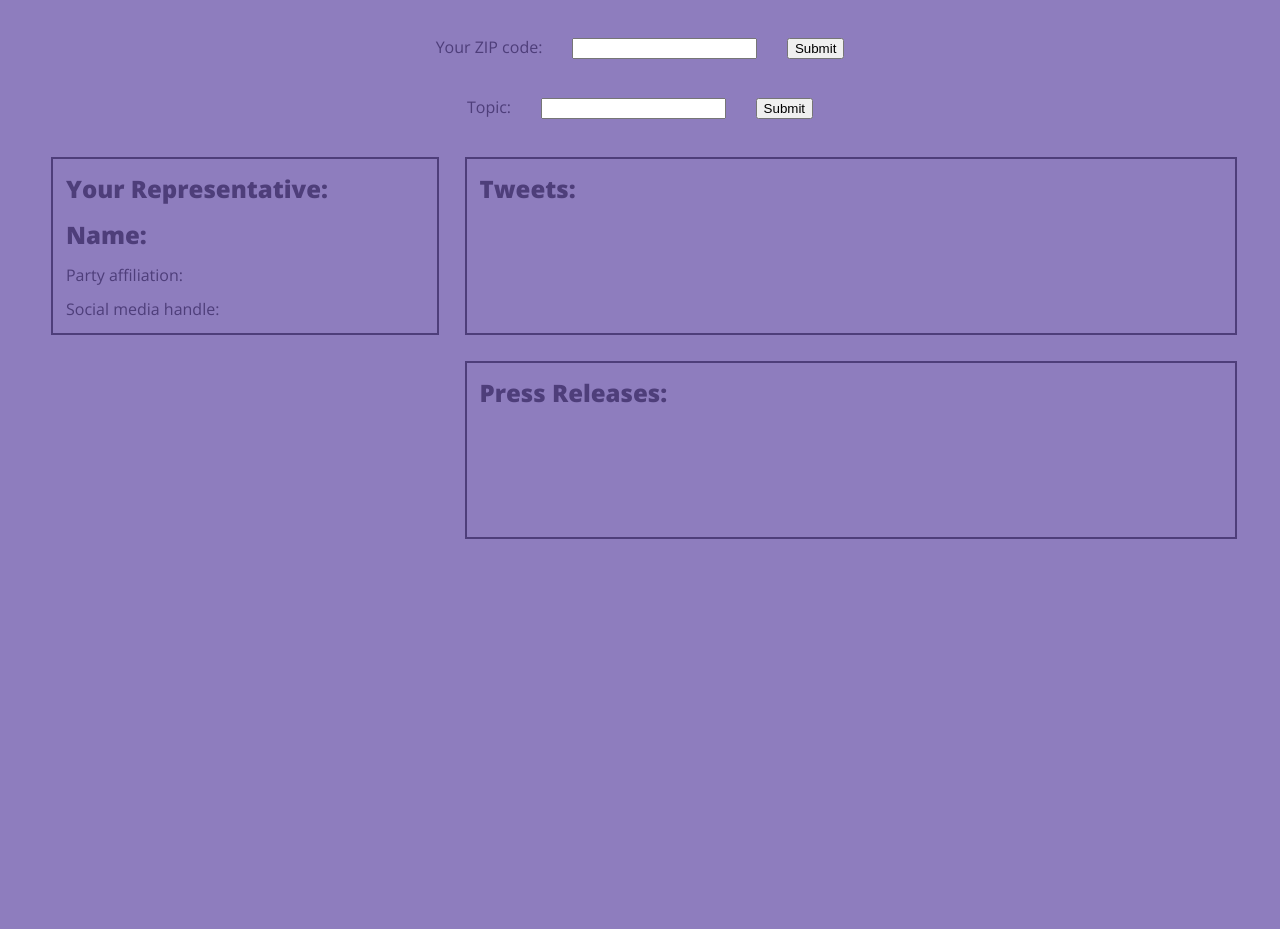
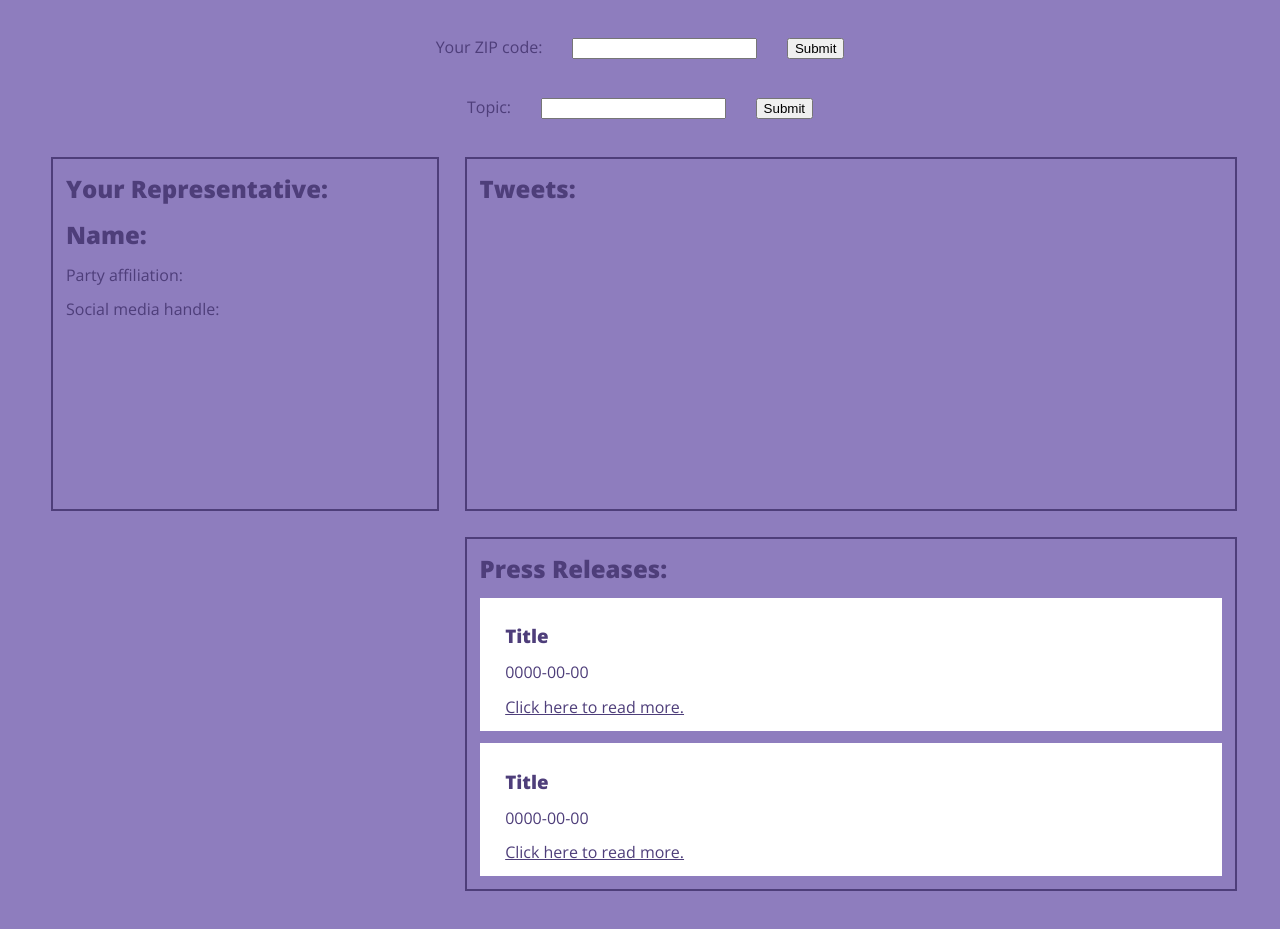
Before and after one commit to meganmunce/MyRepresentative, a plain HTML site: page index.html in a window 1280 px wide. Before the commit the page ends 800 px from the top, so only its background shows below. Drawn offline with nearby package versions, Linux system fonts and the light colour scheme.

Commit message:
statements

```diff
--- a/index.html
+++ b/index.html
@@ -49,6 +49,19 @@
 
   <div id="statementFeed">
     <h2>Press Releases:</h2>
+
+      <div class="release">
+        <h3>Title</h3>
+        <p>0000-00-00</p>
+        <a href="#">Click here to read more.</a>
+      </div>
+
+      <div class="release">
+        <h3>Title</h3>
+        <p>0000-00-00</p>
+        <a href="#">Click here to read more.</a>
+      </div>
+
   </div>
 
 </section>
--- a/myRepresentative.css
+++ b/myRepresentative.css
@@ -9,6 +9,10 @@ body {
   background-color: #8E7DBE;
   color: #4E3E7A;
   text-align: center;
+}
+
+a {
+  color: inherit;
 }
 
 section {
@@ -39,3 +43,8 @@ section {
   min-width: 60vw;
   grid-area: statements;
 }
+
+.release {
+  background-color: #FFF;
+  padding: 1vw;
+}
```
